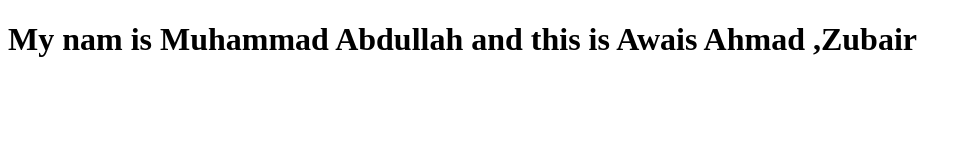
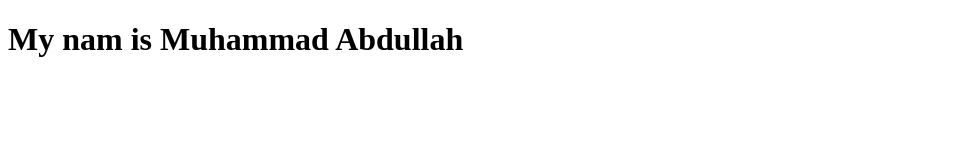
Before and after one commit to WithAbdullah/bootcamp2020-sample, a plain HTML site: page index.html in a window 1280 px wide. Shown: the whole page, without its empty margins (0-972 px from the left). Drawn offline with Linux system fonts and the light colour scheme.

Commit message:
update index.htlm

```diff
--- a/index.html
+++ b/index.html
@@ -6,6 +6,6 @@
     <title>Document</title>
 </head>
 <body>
-    <h1>My nam is Muhammad Abdullah and this is Awais Ahmad ,Zubair</h1>
+    <h1>My nam is Muhammad Abdullah</h1>
 </body>
 </html>
```
